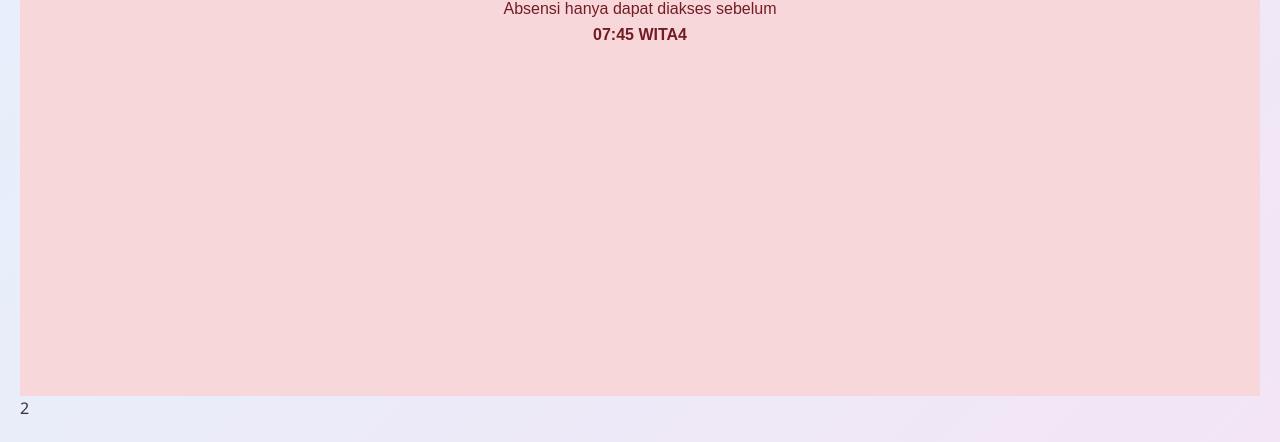
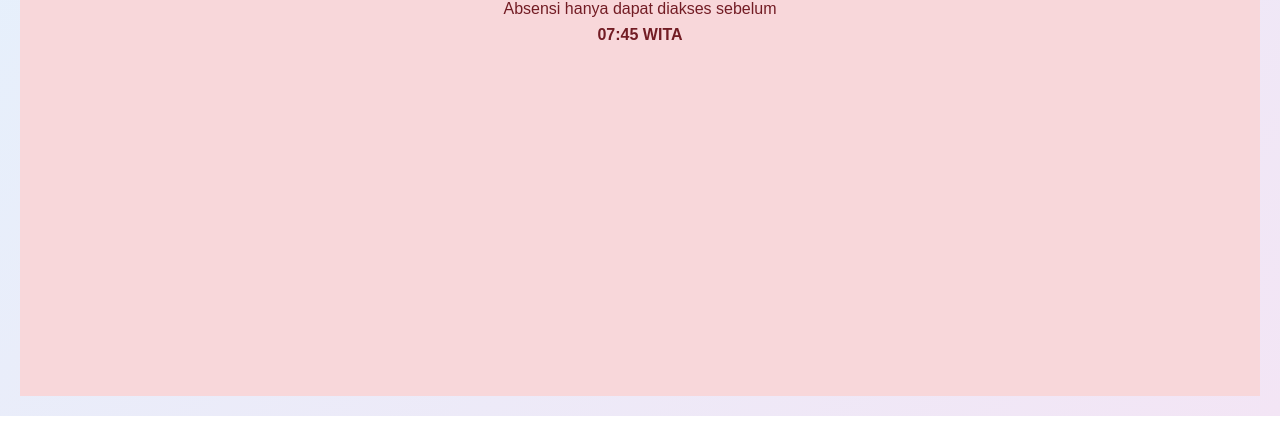
Before and after one commit to ben-cripto/daftar_hadirapel, a plain HTML site: page index.html in a window 1280 px wide. Shown: the part 424-866 px from the top of the page. After the commit the page ends 840 px from the top, so only its background shows below. Drawn offline with Linux system fonts and the light colour scheme.

Commit message:
absensi terbaru

```diff
--- a/index.html
+++ b/index.html
@@ -216,12 +216,12 @@
     );
 
     const totalMenit = now.getHours() * 60 + now.getMinutes();
-    const mulai = 3 * 60 + 0; // 07:15
+    const mulai = 7 * 60 + 15; // 07:15
     const akhir = 7 * 60 + 45; // 07:45
 
     if (totalMenit < mulai || totalMenit > akhir) {
       document.body.innerHTML = "";
-      alert("Maaf Anda telat. Absensi hanya dibuka sebelum pukul 07:45");
+      alert("Maaf Anda terlambat. Absensi hanya dibuka sebelum pukul 07:45");
 
       document.body.innerHTML = `
         <div style="
@@ -236,7 +236,7 @@
         ">
           <div>
             <h1>⛔ Akses Ditolak</h1>
-            <p>Absensi hanya dapat diakses  sebelum<br><b> 07:45 WITA4</b></p>
+            <p>Absensi hanya dapat diakses  sebelum<br><b> 07:45 WITA</b></p>
           </div>
         </div>
       `;
@@ -246,4 +246,3 @@
 
 </body>
 </html>
-2
```
